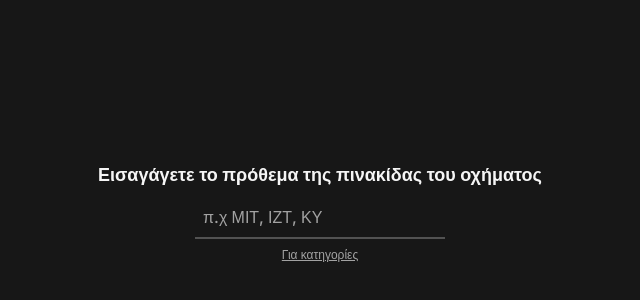
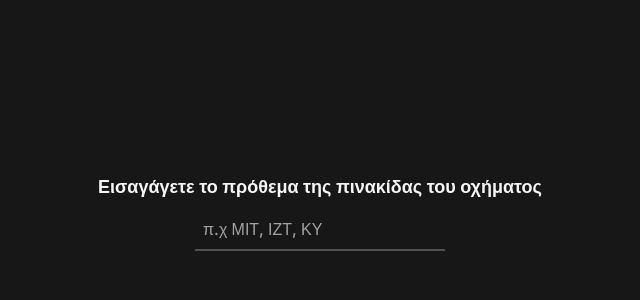
Before and after one commit to Naibuu/greek-plate-resolver, a Vue app: page / in a window 1280 px wide. Shown: the part 188-488 px from the top of the page, without its empty margins (320-960 px from the left). Built offline with nearby package versions, Linux system fonts and the light colour scheme.

Commit message:
fix: remove useless router link

```diff
--- a/src/views/Location.vue
+++ b/src/views/Location.vue
@@ -41,9 +41,5 @@ function getLocation() {
         >
             <p v-html="result" />
         </div>
-
-        <RouterLink class="text-xs underline opacity-60" to="/category"
-            >Για κατηγορίες</RouterLink
-        >
     </div>
 </template>
```
